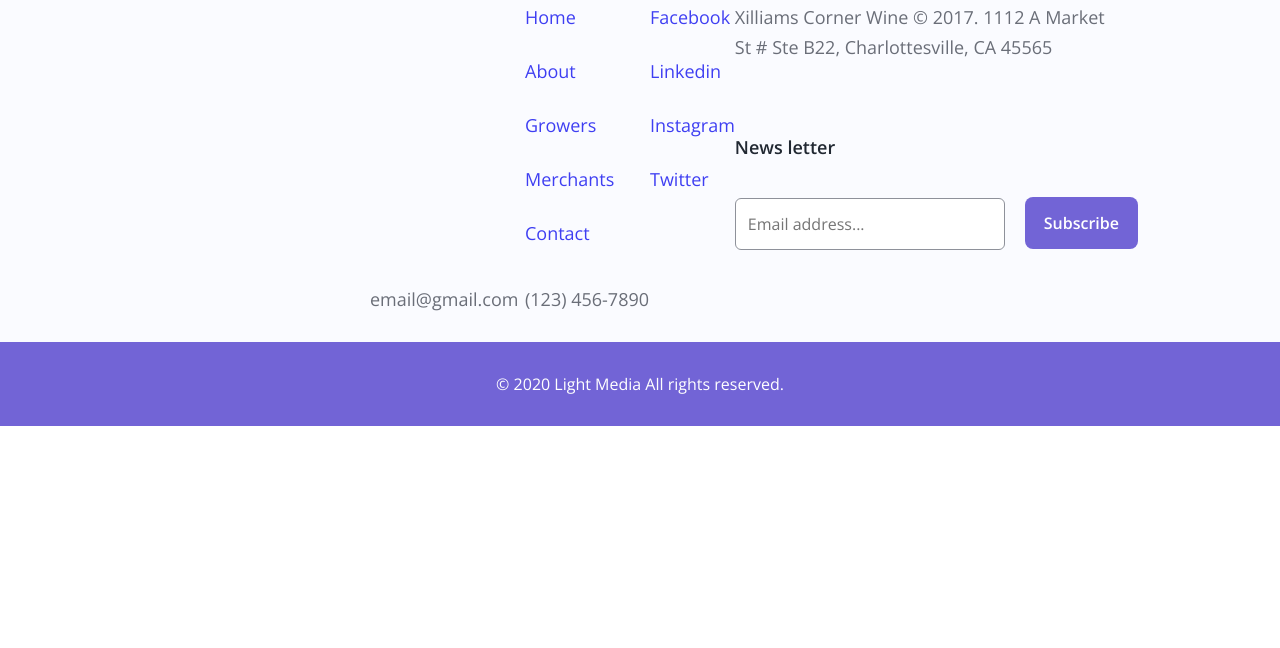
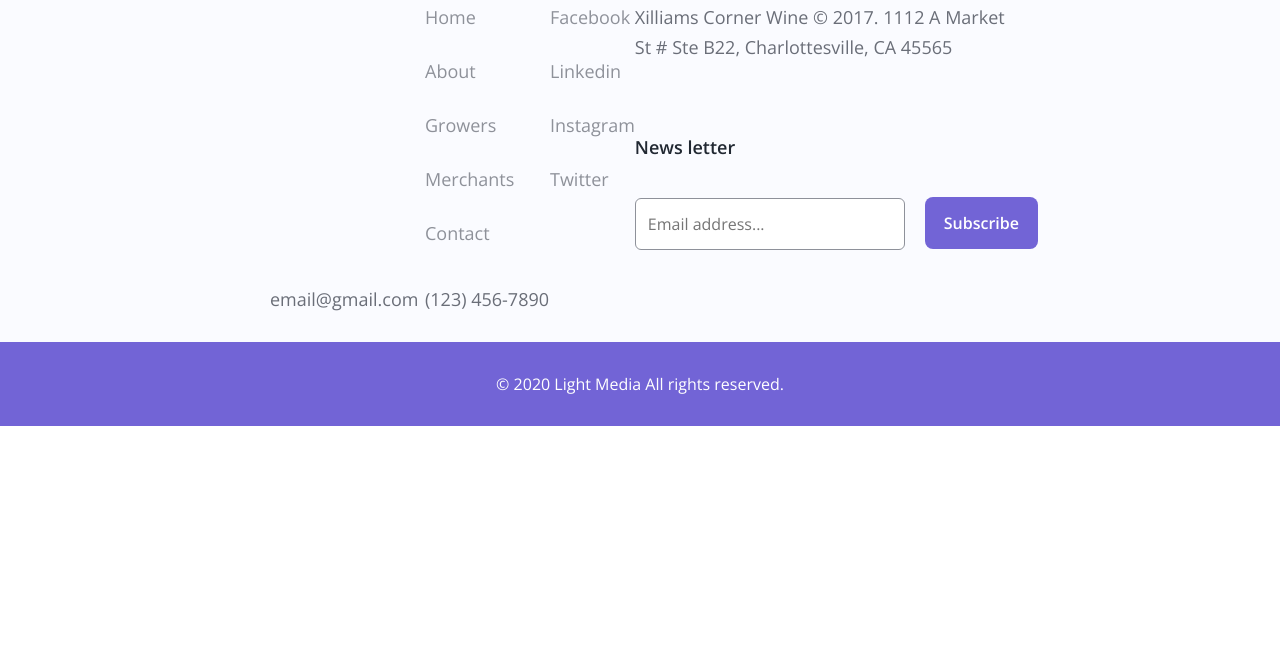
Before and after one commit to lehuynhnguyen1008/f8-project-05-sass-responsive, a website: page index.html in a window 1280 px wide. Shown: the part 5770-6418 px from the top of the page. Drawn offline with nearby package versions, Linux system fonts and the light colour scheme.

Commit message:
fix footer

```diff
--- a/scss/layout/_footer.scss
+++ b/scss/layout/_footer.scss
@@ -4,7 +4,7 @@
     &__body {
         display: grid;
         grid-template-columns: 1fr 1fr 1fr 1fr;
-        padding: 100px 370px 0;
+        padding: 100px 270px 0;
         // gap: 134px;
     }
     &__email {
@@ -25,8 +25,7 @@
     & ul {
         margin-top: 24px;
     }
-    & li {
-        padding-bottom: 24px;
+    & li a {
         color: #6a6e78;
         font-family: Open Sans;
         font-size: 1.8rem;
@@ -34,6 +33,10 @@
         font-weight: 400;
         line-height: 3rem; /* 166.667% */
         opacity: 0.75;
+        cursor: pointer;
+    }
+    & li {
+        padding-bottom: 24px;
     }
     &__number {
         margin-top: 12px;
```
Also changed, not shown: assets/css/main.css, 1 other file.
